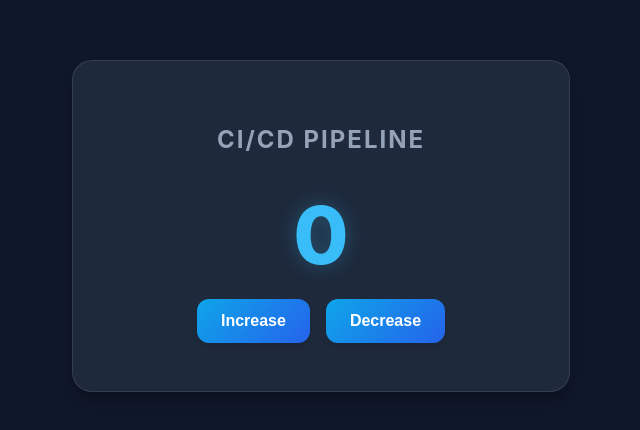
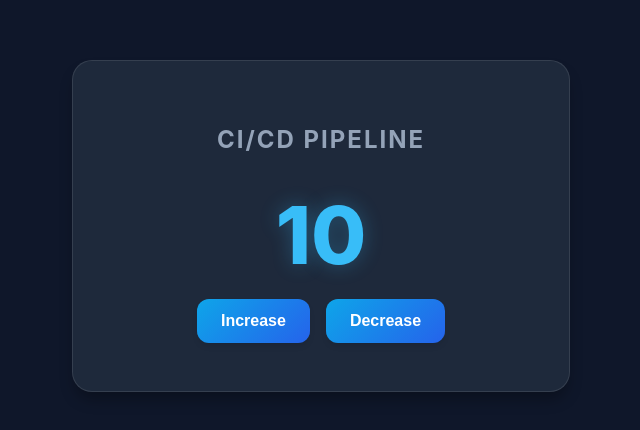
Before and after one commit to Abhimanyu1221/cicd, a React (Create React App) app: page / in a window 1280 px wide. Shown: the part 174-604 px from the top of the page, without its empty margins (319-959 px from the left). Built offline with nearby package versions, Linux system fonts and the light colour scheme.

Commit message:
Change initial count state from 0 to 10

```diff
--- a/src/App.js
+++ b/src/App.js
@@ -2,7 +2,7 @@ import React, { useState } from 'react';
 import './App.css'; // Don't forget to import the CSS!
 
 function App() {
-  const [count, setCount] = useState(0);
+  const [count, setCount] = useState(10);
 
   return (
     <div className="App">
```
